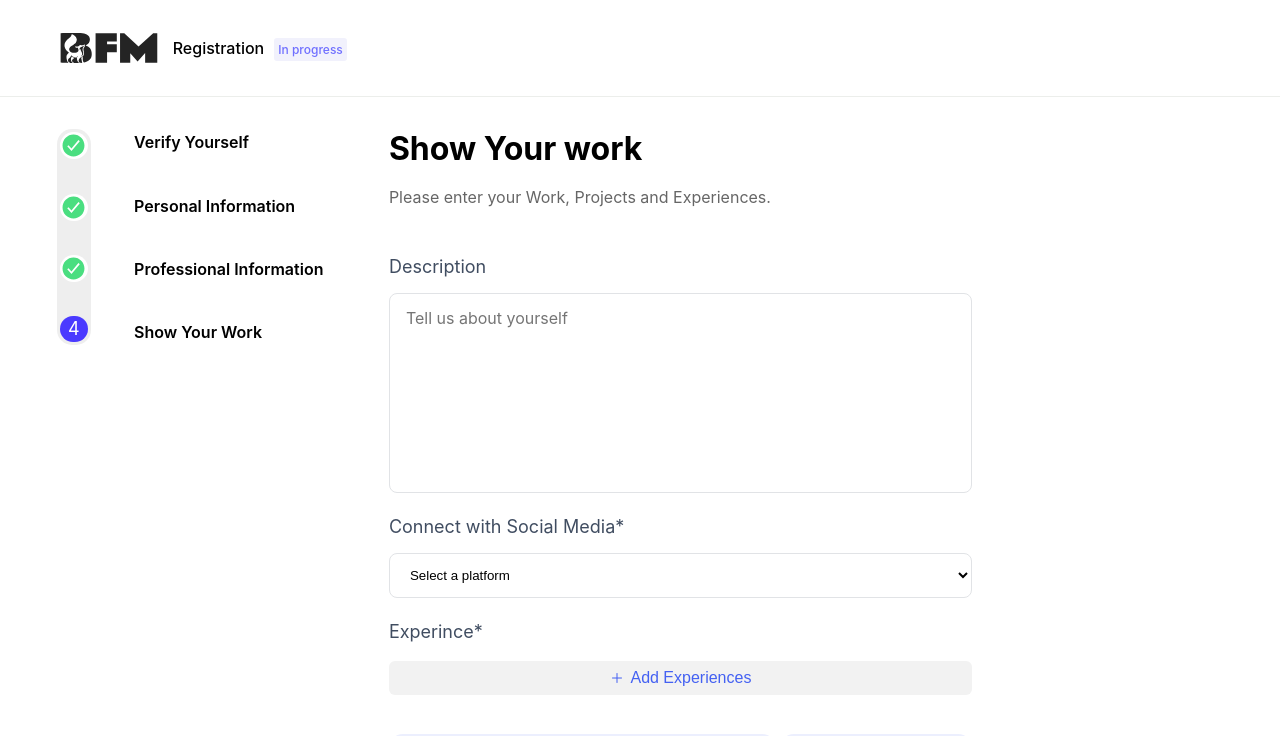
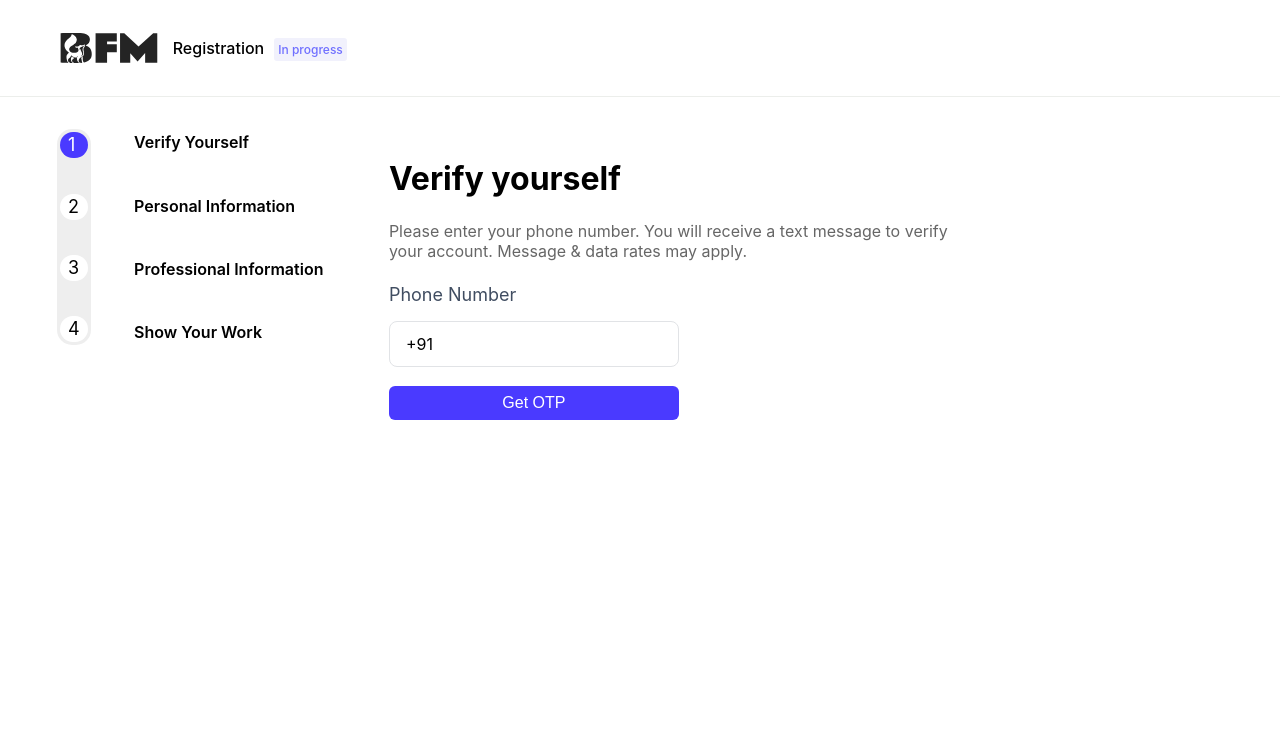
Before and after one commit to rajan-personal/bfm-form-app, a React (Vite) app: page / in a window 1280 px wide. Shown: the top 736 px of the page. Built offline with nearby package versions, Linux system fonts and the light colour scheme.

Commit message:
form done

```diff
--- a/src/componenets/screens/Home.jsx
+++ b/src/componenets/screens/Home.jsx
@@ -7,7 +7,7 @@ import ProfessionalInfo from "../forms/ProfessionalInfo";
 import WorkInfo from "../forms/WorkInfo";
 
 export default function Home() {
-  const [page, setPage] = useState(4);
+  const [page, setPage] = useState(1);
 
   const [seller, setSeller] = useState({
     image: null,
```
